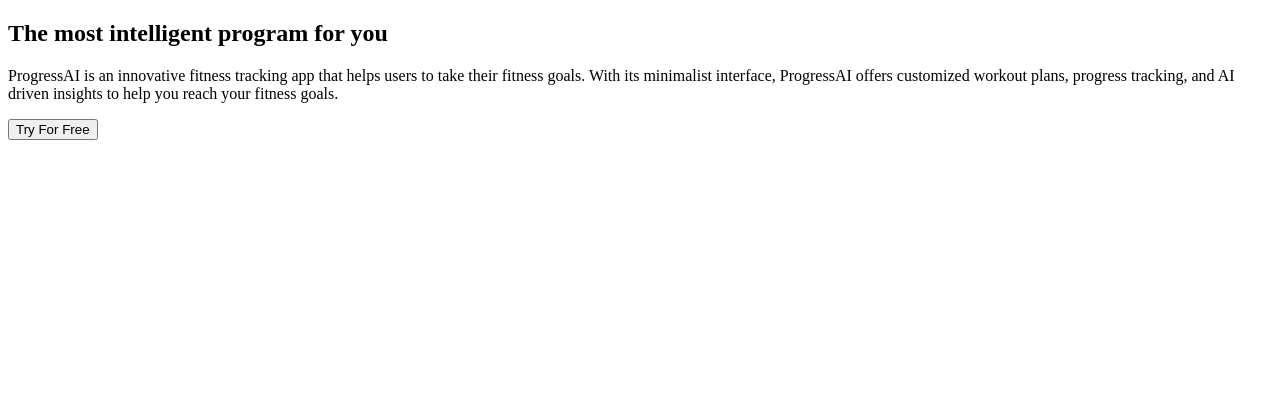
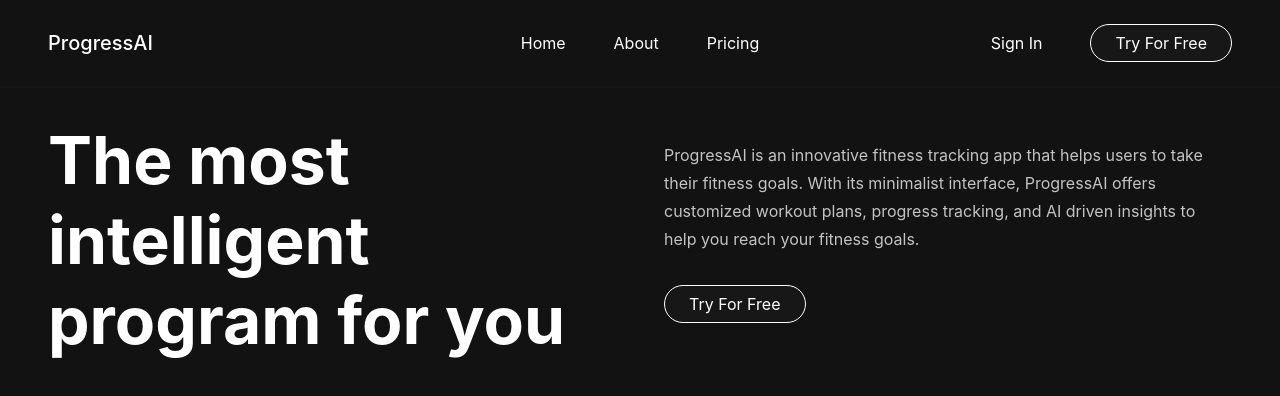
Before and after one commit to danielbirdjr/training_web_app, a Next.js app: page / in a window 1280 px wide. Shown: the top 396 px of the page. Built offline with nearby package versions, Linux system fonts and the light colour scheme.

Commit message:
All the pages are being loaded, the css is working, and the navbar is working

```diff
--- a/package.json
+++ b/package.json
@@ -12,8 +12,7 @@
     "firebase": "^10.12.4",
     "next": "^14.2.5",
     "react": "^18.3.1",
-    "react-dom": "^18.3.1",
-    "react-router-dom": "^6.25.1"
+    "react-dom": "^18.3.1"
   },
   "devDependencies": {
     "eslint": "^8",
--- a/src/components/NavBar.jsx
+++ b/src/components/NavBar.jsx
@@ -1,18 +1,20 @@
 import React from 'react';
-import { Link } from 'react-router-dom';
+import Link from 'next/link';
 
 const NavBar = () => {
     return (
         <nav className="nav_bar_wrapper">
             <div className="nav_bar">
-                <div className="logo"><Link to="/">ProgressAI</Link></div>
+                <div className="logo">
+                    <Link href="/">ProgressAI</Link>
+                </div>
                 <ul className="nav_links">
-                    <li><Link to="/">Home</Link></li>
-                    <li><Link to="/about">About</Link></li>
-                    <li><Link to="/pricing">Pricing</Link></li>
+                    <li><Link href="/">Home</Link></li>
+                    <li><Link href="/about">About</Link></li>
+                    <li><Link href="/pricing">Pricing</Link></li>
                 </ul>
                 <div className="menu_buttons">
-                    <Link to="/sign-in">Sign In</Link>
+                    <Link href="/sign-in">Sign In</Link>
                     <button className="btn signup_btn" onClick={() => window.location.href='/sign-up'}>Try For Free</button>
                 </div>
             </div>
--- /dev/null
+++ b/src/pages/_app.js
@@ -0,0 +1,14 @@
+// src/pages/_app.js
+import '../styles/style.css';
+import NavBar from '../components/NavBar';
+
+function MyApp({ Component, pageProps }) {
+  return (
+    <>
+      <NavBar />
+      <Component {...pageProps} />
+    </>
+  );
+}
+
+export default MyApp;
--- a/src/pages/home.jsx
+++ b/src/pages/home.jsx
@@ -1,5 +1,4 @@
 import React from "react";
-import NavBar from '../components/NavBar';
 
 const Home = () => {
     return (
```
Also changed, not shown: 1 other file (tests, documents, lock files or other folders).
